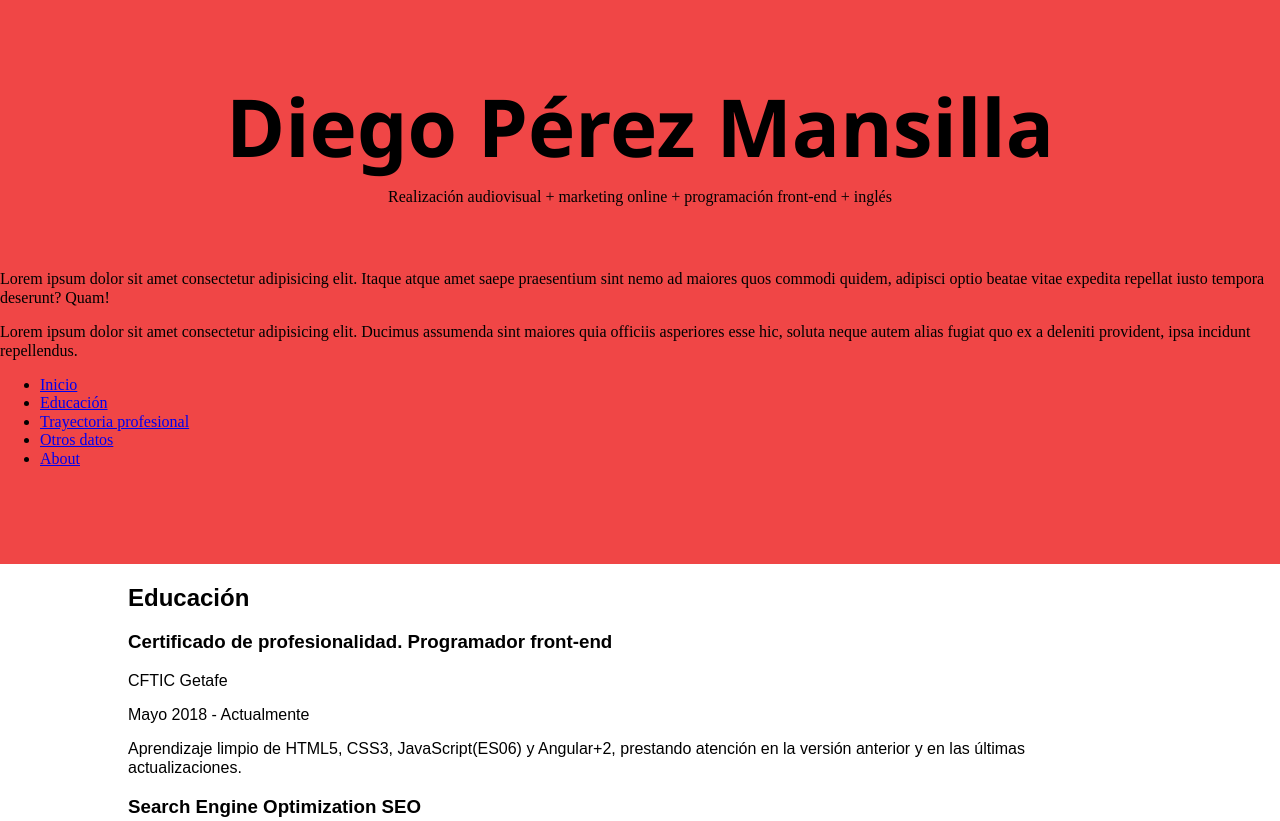
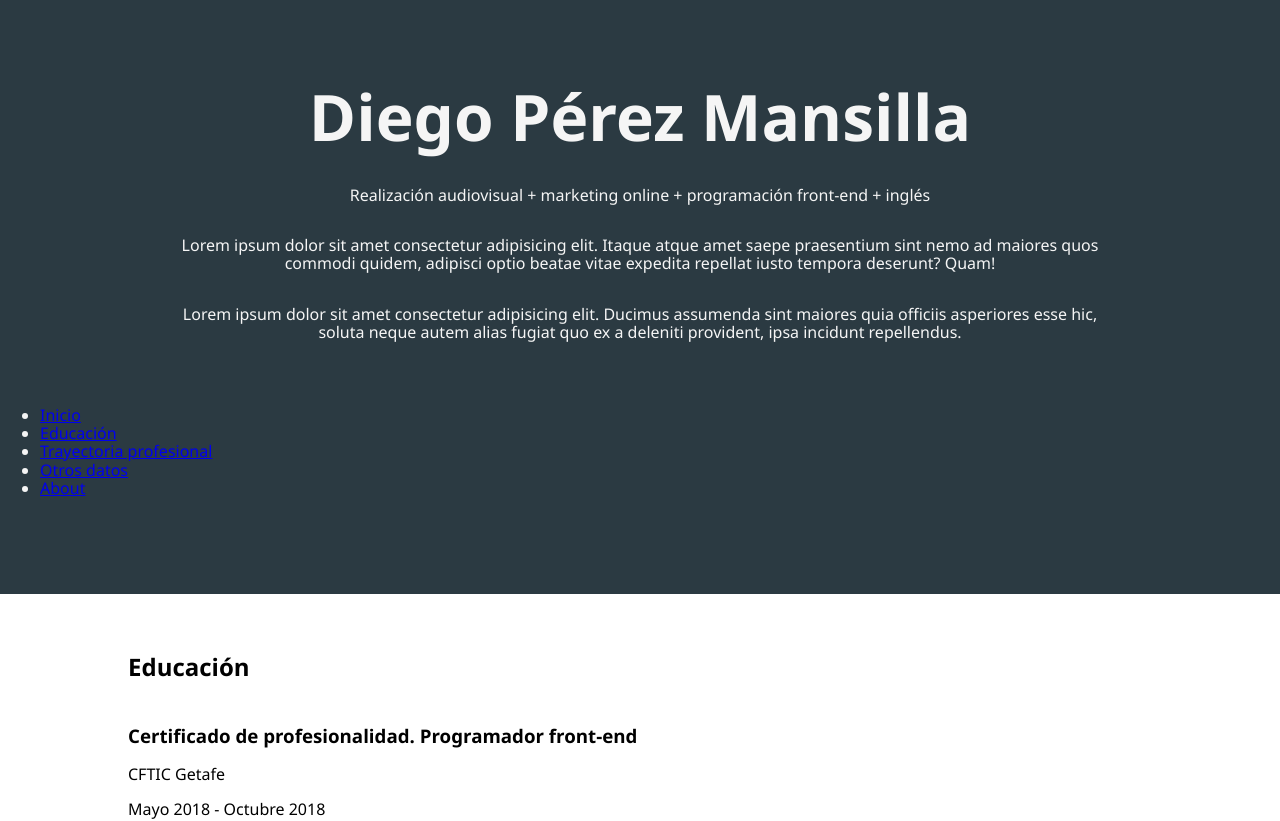
Before and after one commit to Dieguetex/Curriculum, a website: page index.html in a window 1280 px wide. Shown: the top 821 px of the page. Drawn offline with nearby package versions, Linux system fonts and the light colour scheme; a web font is replaced by a local one.

Commit message:
grid establecido.
// Ubicación general de elementos.

```diff
--- a/index.html
+++ b/index.html
@@ -13,13 +13,16 @@
 </head>
 <body>
     <header>
-        <div>
-            <h1>Diego Pérez Mansilla</h1>
-            <p>Realización audiovisual + marketing online + programación front-end + inglés</p>
-        </div>
-        <div>
-            <p>Lorem ipsum dolor sit amet consectetur adipisicing elit. Itaque atque amet saepe praesentium sint nemo ad maiores quos commodi quidem, adipisci optio beatae vitae expedita repellat iusto tempora deserunt? Quam!</p>
-            <p>Lorem ipsum dolor sit amet consectetur adipisicing elit. Ducimus assumenda sint maiores quia officiis asperiores esse hic, soluta neque autem alias fugiat quo ex a deleniti provident, ipsa incidunt repellendus.</p>
+
+        <div class="banner"><!-- BANNER --></div>
+
+        <div class="container">
+            <h1 class="child">Diego Pérez Mansilla</h1>
+            <p class="child">Realización audiovisual + marketing online + programación front-end + inglés</p>
+        <!-- </div>
+        <div> -->
+            <p class="childHeader">Lorem ipsum dolor sit amet consectetur adipisicing elit. Itaque atque amet saepe praesentium sint nemo ad maiores quos commodi quidem, adipisci optio beatae vitae expedita repellat iusto tempora deserunt? Quam!</p>
+            <p class="childHeader">Lorem ipsum dolor sit amet consectetur adipisicing elit. Ducimus assumenda sint maiores quia officiis asperiores esse hic, soluta neque autem alias fugiat quo ex a deleniti provident, ipsa incidunt repellendus.</p>
         </div>
 
         <nav>
@@ -35,11 +38,12 @@
 
     <main>
         <section class="card">
+            <div>
                 <h2>Educación</h2>
 
                 <h3>Certificado de profesionalidad. Programador front-end</h3>
                 <p>CFTIC Getafe</p>
-            <p>Mayo 2018 - Actualmente</p>
+                <p>Mayo 2018 - Octubre 2018</p>
                 <p>Aprendizaje limpio de HTML5, CSS3, JavaScript(ES06) y Angular+2, prestando atención en la versión anterior y en las últimas actualizaciones.</p>
 
                 <h3>Search Engine Optimization SEO</h3>
@@ -58,8 +62,9 @@
                 <p>CES Escuela de Imagen y Sonido (Madrid)</p>
                 <p>Octubre 2012 – junio 2014</p>
                 <p>Procesos de realización de TV y cine, regiduría teatral, postproducción, operador de cámara. Creación original de una serie de TV (Historia, sinopsis, argumento, guión).</p>
+            </div>
+        </section>
 
-        </section>
         <section class="card">
             <h2>Trayectoria Profesional</h2>
 
@@ -79,6 +84,7 @@
             <p>ENERO 2014 – JUNIO 2015</p>
             <p>Gestión del tiempo: Ejerció 2 posiciones diferentes al mismo tiempo en control de realización, ampliando conocimientos y trabajando bajo presión, desarrollando una base sólida y profesional.</p>
         </section>
+
         <section class="card">
             <h2>Otros datos</h2>
 
@@ -94,8 +100,9 @@
             <p>Carné de conducir B1, A2</p>
         </section>
     </main>
-    <footer>
-        <p>Diego Pérez Mansilla&copy;<i class="fas fa-copyright">Octubre 2018</i></p>
+
+    <footer class="container">
+        <p class="child">Diego Pérez Mansilla&copy;<i class="fas fa-copyright">Octubre 2018</i></p>
     </footer>
 
 
--- a/scss/style.scss
+++ b/scss/style.scss
@@ -2,23 +2,42 @@
     box-sizing: border-box;
 }
 
-//REPASAR GRID Y HACERLO !!!!!!!!!!
-header {
-    background-color: rgb(240, 70, 70);
+.container{
+    display: grid;
+    grid-template-columns: 10% 80% 10%;
+    /* align-content: center; */
+
+}
+
+.child{
+    grid-column-start: span 3;
+    padding-right: 2rem;
+    padding-left: 2rem;
+}
+.childHeader{
+    grid-column-start: 2;
+    grid-column-end: 3;
+    padding-right: 2rem;
+    padding-left: 2rem;
+}
+
+* {font-family: 'Segoe UI', Tahoma, Geneva, Verdana, sans-serif;}
+
+header{
+    color: whitesmoke;
+    background-color: #2B3A42;
     padding-bottom: 10vh;
 
-
-    div:nth-of-type(1){
-        width: 80%;
-        margin-left: auto;
-        margin-right: auto;
-        align-content: center;
+    div.banner{
+        display: none;
+    }
+    div:nth-of-type(2){
+        /* width: 80%; */
         text-align: center;
         margin-bottom: 3rem;
 
         h1 {
-            font-family: 'Segoe UI', Tahoma, Geneva, Verdana, sans-serif;
-            font-size: 5rem;
+            font-size: 4rem;
             margin-top: 0;
             margin-bottom: 1rem;
             padding-top: 5rem;
@@ -35,5 +54,21 @@ main {
     section{
         width: 100%;
         padding-right: 3rem;
+        h2{
+            padding-top: 2.5rem;
+            padding-bottom: 1.5rem;
+        }
     }
 }
+
+footer {
+    height: 30vh;
+    color: whitesmoke;
+    background-color: #2B3A42;
+    text-align: center;
+    display: grid;
+    align-content: end;
+    p{
+        margin-bottom: 2rem;
+    }
+}
```
Also changed, not shown: css/style.css, 1 other file. Lines whose indentation alone changed are shown as unchanged.
